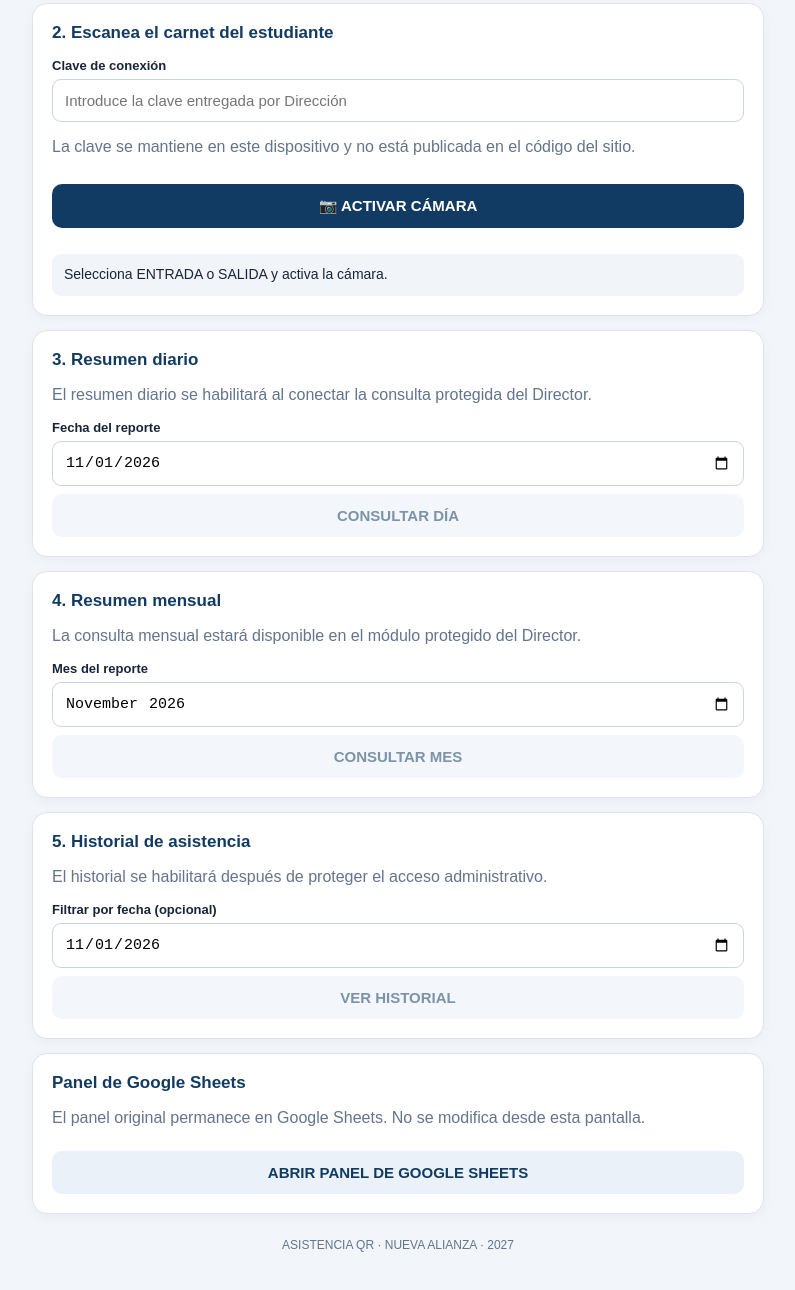
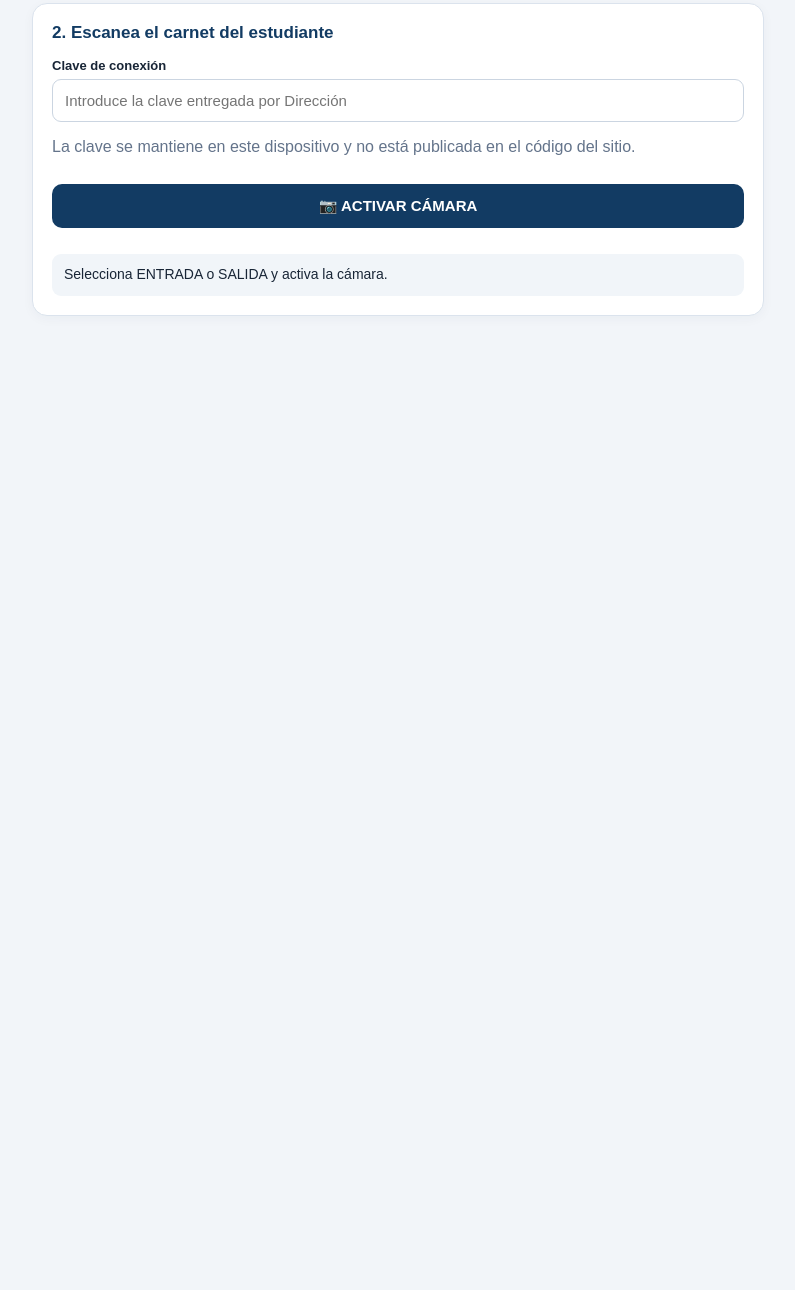
Before and after one commit to maltezjoshua261-hue/asistencia-qr-nueva-alianza-2027., a plain HTML site: page index.html in a window 1280 px wide. Shown: the part 380-1670 px from the top of the page, without its empty margins (242-1037 px from the left). After the commit the page ends 800 px from the top, so only its background shows below. Drawn offline with Linux system fonts and the light colour scheme; a script that the page names is missing.

Commit message:
Ocultar reportes y panel de Sheets en vista de escaneo

```diff
--- a/index.html
+++ b/index.html
@@ -53,34 +53,10 @@ button:disabled{opacity:.55;cursor:not-allowed}footer{text-align:center;color:va
 <div id="reader"></div>
 <div id="status" class="status" role="status">Selecciona ENTRADA o SALIDA y activa la cámara.</div>
 </section>
-<section class="card">
-<h2>3. Resumen diario</h2>
-<p class="hint">El resumen diario se habilitará al conectar la consulta protegida del Director.</p>
-<label for="fecha">Fecha del reporte</label><input id="fecha" type="date">
-<button class="secondary" type="button" disabled>CONSULTAR DÍA</button>
-</section>
-<section class="card">
-<h2>4. Resumen mensual</h2>
-<p class="hint">La consulta mensual estará disponible en el módulo protegido del Director.</p>
-<label for="mes">Mes del reporte</label><input id="mes" type="month">
-<button class="secondary" type="button" disabled>CONSULTAR MES</button>
-</section>
-<section class="card">
-<h2>5. Historial de asistencia</h2>
-<p class="hint">El historial se habilitará después de proteger el acceso administrativo.</p>
-<label for="filtro">Filtrar por fecha (opcional)</label><input id="filtro" type="date">
-<button class="secondary" type="button" disabled>VER HISTORIAL</button>
-</section>
-<section class="card">
-<h2>Panel de Google Sheets</h2>
-<p class="hint">El panel original permanece en Google Sheets. No se modifica desde esta pantalla.</p>
-<a href="https://docs.google.com/spreadsheets/d/1POwnZEoVtHgQq6CI3-frr2jaRkAwhqadb3ERo73ovg0/edit?gid=1243183709#gid=1243183709" target="_blank" rel="noopener"><button class="secondary" type="button">ABRIR PANEL DE GOOGLE SHEETS</button></a>
-</section>
 </div>
 <section id="adminView" hidden aria-label="Panel administrativo">
 <iframe id="adminFrame" title="Panel administrativo de Asistencia QR" loading="lazy" referrerpolicy="strict-origin-when-cross-origin"></iframe>
 </section>
-<footer>ASISTENCIA QR · NUEVA ALIANZA · 2027</footer>
 </main>
 <script>
 const API_URL = "https://script.google.com/macros/s/AKfycbys7STdWlIcX39-rL65Y6vBJ0vKwSkKIornixPB2G9VtZyKNrinp2K4dyz5X8MxB0Bu5A/exec";
```
